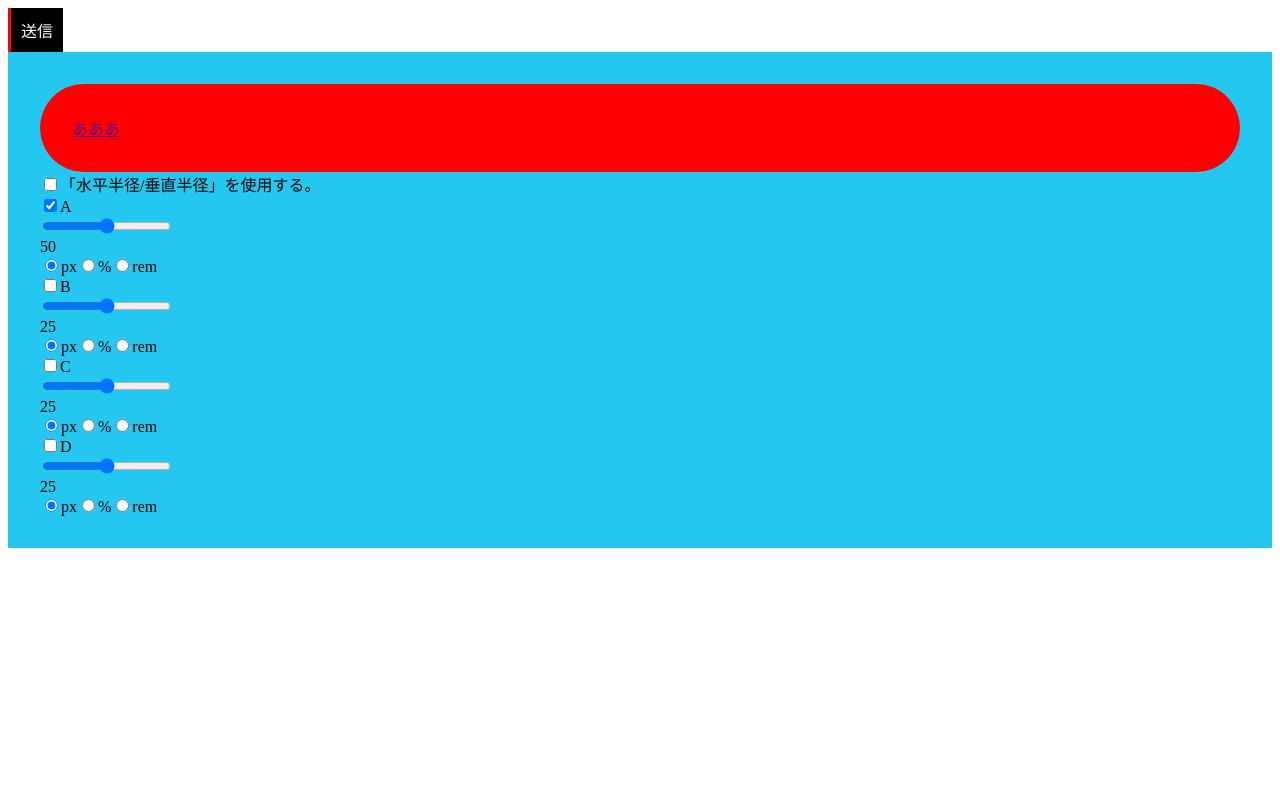
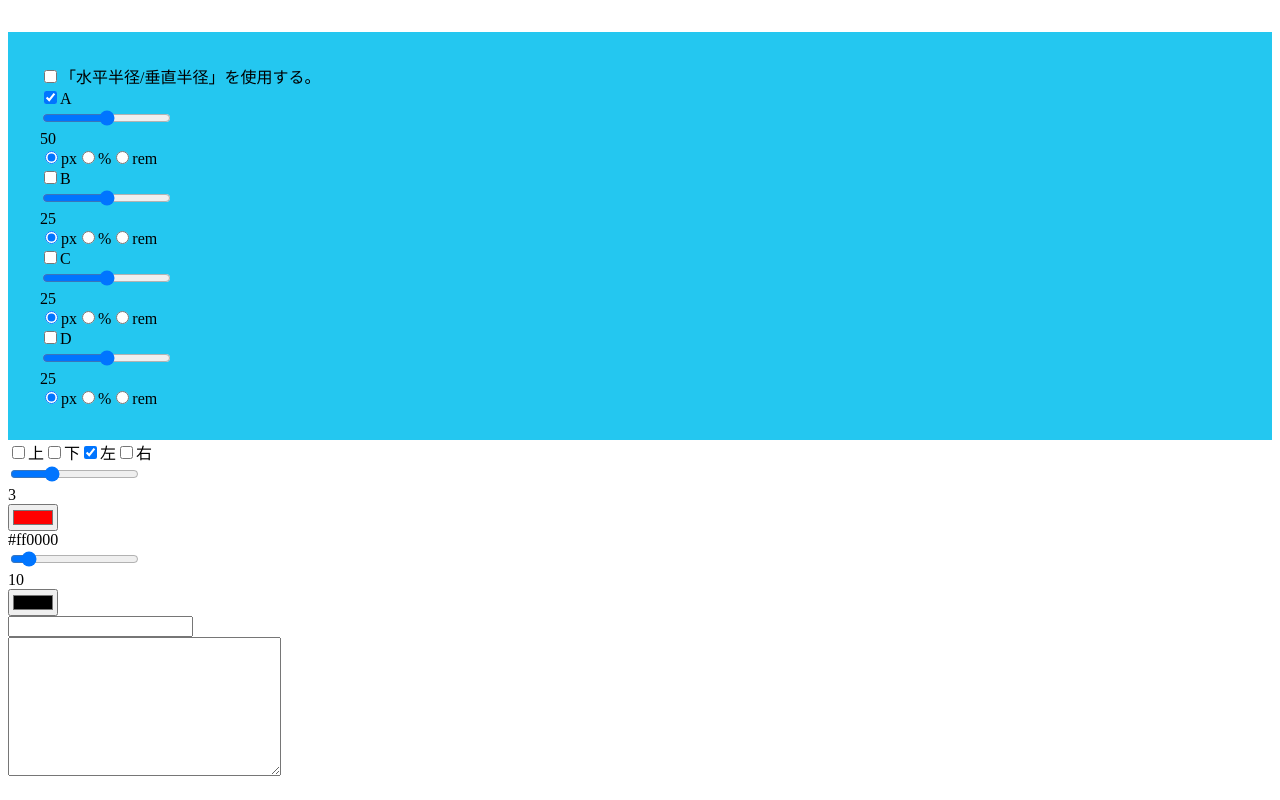
Before and after one commit to kensuke0518/buttonGallery1, a React (Create React App) app: page / in a window 1280 px wide. Built offline with nearby package versions, Linux system fonts and the light colour scheme.

Commit message:
残り微修正とカスケーディング対応

```diff
--- a/src/components/Cascade.js
+++ b/src/components/Cascade.js
@@ -1,19 +1,29 @@
+import { useState, useCallback, useContext } from 'react';
+import { Sheet } from './Integrate';
+
+
 //CSS抽出
-export function Cascade(props) {
+export function Cascade() {
+    const [styleState, setStyleState] = useContext(Sheet)
+
     const style = {
         width: '20em',
         height: '10em',
     }
-    const bg = 'background:' + props.cascade.bgcolor;
-    const pd = 'padding:' + props.cascade.padding + 'px';
+
+    console.log(styleState)
+/*
+    const bg = 'background:' + cascade.bgcolor;
+    const pd = 'padding:' + cascade.padding + 'px';
     const text =
         `.preview{
     ${bg};
-    ${props.cascade.padding === '0' ? '' : pd+';'}
+    ${cascade.padding === '0' ? '' : pd+';'}
 }`
+*/
     return (
         <div>
-            <textarea style={style} value={text} readOnly></textarea>
+            <textarea style={style} readOnly></textarea>
         </div>
     )
 }
--- a/src/components/Integrate.js
+++ b/src/components/Integrate.js
@@ -1,6 +1,6 @@
 import React,{ useState, useEffect, useReducer } from 'react';
 import { Character } from './blocks/Character';
-import { BgColor } from './blocks/BgColor';
+import { Background } from './blocks/Background';
 import { Padding } from './blocks/Padding';
 import { Border } from './blocks/Border';
 import { BorderRadius } from './blocks/BorderRadius';
@@ -10,15 +10,13 @@ import { Cascade } from './Cascade';
 export const Sheet = React.createContext()
 
 //ステート
+//ステートには「プロパティ名:{プロパティ:値,...}というオブジェクトを渡して、Preview.jsで展開する。
 const initialState = {
-    character: '送信',
-    bgcolor: '#000000',
-    padding: '10',
-    border: {
-        check: ['left'],
-        size: '3',
-        color: '#ff0000',
-    }
+    character: {character:'送信'},
+    background: {},
+    padding: {},
+    border: {}, //複数borderが指定されたオブジェクトが渡される。
+    borderRadius:{}
 }
 
 //レデューサー（CSSの取得のみにしたい）
@@ -27,57 +25,29 @@ const reducer = (state, action) => {
         case 'br': {
             return {
                 ...state,
-                borderRadius:action.event
+                borderRadius: action.value
             }
         }
-        /*case 'bg':
+        case 'bd': {
             return {
-                ...state,
-                bgcolor:action.event.target.value
+                border:action.value
             }
+        }
         case 'pd':
             return {
                 ...state,
-                padding: action.event.target.value
+                padding: action.value
             }
-        case 'chara':
+        case 'bg':
             return {
                 ...state,
-                character: action.event.target.value
+                background:action.value
             }
-        case 'bdCheck':
-            //ボーダーの方向
-            const [...check] = state.border.check;
-            const num = check.indexOf(action.event.target.value);
-            if (num === -1) {
-                check.push(action.event.target.value)
-            }
-            else{
-                check.splice(num, 1)
-            }
+        case 'ch':
             return {
                 ...state,
-                border: {
-                    ...state.border,
-                    check: check,
-                }
+                character: action.value
             }
-        case 'bdSize':
-            return {
-                ...state,
-                border: {
-                    ...state.border,
-                    size: action.event.target.value,
-                }
-            }
-        case 'bdColor':
-            return {
-                ...state,
-                border: {
-                    ...state.border,
-                    color: action.event.target.value,
-                }
-            }*/
     }
 }
 
@@ -86,13 +56,13 @@ export function Integrate() {
     const [state, dispatch] = useReducer(reducer, initialState);
     return (
         <Sheet.Provider value={[state, dispatch]}>
-            <Preview style={state} />
+            <Preview />
             <BorderRadius />
-            {/*<Character character={ state.character } doAction={e => dispatch({ type: 'chara', event: e }) } />
-            <BgColor bgcolor={state.bgcolor} doAction={e=>dispatch({type:'bg',event:e})} />
-            <Padding padding={state.padding} doAction={e => dispatch({ type: 'pd', event: e })} />
-            <Border border={state.border} doColorAction={e => dispatch({ type: 'bdColor', event: e })} doSizeAction={e => dispatch({ type: 'bdSize', event: e })} doAction={e => dispatch({ type: 'bdCheck', event: e })} />
-            <Cascade cascade={state} />*/}
+            <Border />
+            <Padding />
+            <Background />
+            <Character />
+            <Cascade />
         </Sheet.Provider>
     )
 }
--- a/src/components/Preview.js
+++ b/src/components/Preview.js
@@ -1,32 +1,23 @@
-function border(bdStyle) {
-    const obj = {}
-    if (bdStyle.check.length === 4) {
-        obj['border'] = `${bdStyle.size}px solid ${bdStyle.color}`
-    }
-    else if (0 < bdStyle.check.length < 4) {
-        bdStyle.check.map(tblr => {
-            const newTblr = tblr.charAt(0).toUpperCase() + tblr.slice(1);
-            obj['border' + newTblr] = `${bdStyle.size}px solid ${bdStyle.color}`
-        })
-    }
-    return obj;
-}
+import { useState, useCallback, useContext } from 'react';
+import { Sheet } from './Integrate';
 
-export function Preview(props) {
-    const styleState = props.style;
+export function Preview() {
+    const [styleState, setStyleState] = useContext(Sheet)
 
     const style = {
+        ...styleState.border,
+        ...styleState.borderRadius,
+        ...styleState.padding,
+        ...styleState.background,
+        color: '#fff',
         display: 'inline-block',
-        padding: styleState.padding + 'px',
-        background: styleState.bgcolor,
-        ...border(styleState.border),
-        color: '#fff',
         textDecoration: 'none',
     }
-    const stopLink = e => {
-        e.preventDefault();
-    }
+
+    const stopLink = e => e.preventDefault();
+
+    //console.log(styleState.character.character )
     return (
-        <a href="" onClick={stopLink} className="preview" style={style}>{props.style.character}</a>
+        <a href="" onClick={stopLink} className="preview" style={style}>送信</a>
     )
 }
--- /dev/null
+++ b/src/components/blocks/Background.js
@@ -0,0 +1,32 @@
+import { useState, useCallback, useContext } from 'react';
+import { Sheet } from '../Integrate';
+
+//背景色
+export function Background() {
+    const [styleState, setStyleDispatch] = useContext(Sheet);
+
+    const [state, setState] = useState({
+        bgcolor: '',
+    })
+
+    const bgColorFunc = e => {
+        setState({
+            ...state,
+            bgcolor:e.target.value,
+        })
+        bgFunc();
+    }
+
+    const bgFunc = () => {
+        const obj = {}
+        obj['background'] = state.bgcolor
+        setStyleDispatch({ type: 'bg', value: obj });
+    }
+
+    return (
+        <div>
+            <div><input type="color" value={state.bgcolor} onChange={bgColorFunc} /></div>
+            <div>{state.bgcolor}</div>
+        </div>
+    )
+}
--- a/src/components/blocks/Border.js
+++ b/src/components/blocks/Border.js
@@ -1,17 +1,90 @@
+import { useState, useCallback, useContext } from 'react';
+import { Sheet } from '../Integrate';
+
 //ボーダー
-export function Border(props) {
+export function Border() {
+    const [styleState, setStyleDispatch] = useContext(Sheet);
+
+    const [state, setState] = useState({
+        check: ['left'],
+        size: '3',
+        color: '#ff0000',
+    })
+
+    //方向
+    const directionFunc = e => {
+        const [...check] = state.check;
+        const num = check.indexOf(e.target.value);
+        if (num === -1) {
+            check.push(e.target.value)
+        }
+        else {
+            check.splice(num, 1)
+        }
+        setState({
+            ...state,
+            check: check,
+        })
+        bdCSS();
+    }
+
+    //サイズ
+    const sizeFunc = e => {
+        setState({
+            ...state,
+            size: e.target.value,
+        })
+        bdCSS();
+   }
+
+    //カラー
+    const colorFunc = e => {
+        setState({
+            ...state,
+            color: e.target.value,
+        })
+        bdCSS();
+    }
+
+    //CSS
+    function bdCSS() {
+        const obj = {}
+        if (state.check.length === 4) {
+            obj['border'] = `${state.size}px solid ${state.color}`
+        }
+        else if (1 < state.check.length < 4) {
+            state.check.map(tblr => {
+                const newTblr = tblr.charAt(0).toUpperCase() + tblr.slice(1);
+                obj['border' + newTblr] = `${state.size}px solid ${state.color}`
+            })
+        }
+        else if (state.check.length === 0) {
+            obj = {}
+        }
+        if (state.size === 0) {
+            obj = {}
+        }
+        console.log(obj)
+        setStyleDispatch({ type: 'bd', value: obj });
+    }
+
+
     return (
         <div>
             <div>
-                <input type="checkbox" name="" value="top" id="borderTop" onClick={props.doAction} />上
-                <input type="checkbox" name="" value="bottom" id="borderBottom" onClick={props.doAction} />下
-                <input type="checkbox" name="" value="left" id="borderLeft" defaultChecked onClick={props.doAction} />左
-                <input type="checkbox" name="" value="right" id="borderRight" onClick={props.doAction} />右
+                <input type="checkbox" name="" value="top" id="borderTop" onClick={directionFunc} />上
+                <input type="checkbox" name="" value="bottom" id="borderBottom" onClick={directionFunc} />下
+                <input type="checkbox" name="" value="left" id="borderLeft" defaultChecked onClick={directionFunc} />左
+                <input type="checkbox" name="" value="right" id="borderRight" onClick={directionFunc} />右
             </div>
-            <input type="range" value={props.border.size} min="0" max="10" onChange={props.doSizeAction} />
-            <div>{props.border.size}</div>
-            <input type="color" value={props.border.color} onChange={props.doColorAction} />
-            <div>{props.border.color}</div>
+            <input type="range" value={state.size} min="0" max="10" onChange={sizeFunc} />
+            <div>{state.size}</div>
+            <input type="color" value={state.color} onChange={colorFunc} />
+            <div>{state.color}</div>
         </div>
     )
 }
+
+
+/**
+ */
--- a/src/components/blocks/BorderRadius.js
+++ b/src/components/blocks/BorderRadius.js
@@ -3,9 +3,9 @@ import { Sheet } from '../Integrate';
 
 //角丸
 //https://coliss.com/articles/build-websites/operation/css/css-border-radius-can-do-that.html
-export function BorderRadius(props) {
+export function BorderRadius() {
     //CSSレデューサーを取得
-    const [styleState, setStyleState] = useContext(Sheet);
+    const [styleState, setStyleDispatch] = useContext(Sheet);
 
     const style = {
         background: '#24c7f0',
@@ -13,7 +13,6 @@ export function BorderRadius(props) {
     }
 
     const [state, setState] = useState({
-        borderRadius: {
         horizonVertical: false,
         style: {
             a: {
@@ -37,137 +36,121 @@ export function BorderRadius(props) {
                 unit: 'px',
             },
         }
-        },
     })
 
     //水平垂直
-    const doHV = e => {
+    const horizonVerticalFunc = e => {
         setState({
             ...state,
-            borderRadius: {
-                ...state.borderRadius,
             horizonVertical: e.target.checked
-            }
         })
     }
 
     //各頂点を使うかどうか
-    const doUse = e => {
+    const radiusUseFunc = e => {
         //チェックされた要素がaかbかを判断する
         const targetValue = e.target.value;
         setState({
             ...state,
-            borderRadius: {
-                ...state.borderRadius,
             style: {
-                    ...state.borderRadius.style,
+                ...state.style,
                 [targetValue]: {
-                        ...state.borderRadius.style[targetValue],
+                    ...state.style[targetValue],
                     check: e.target.checked
                 }
             }
-            }
         })
+        brCSS();
     }
 
     //サイズの調整
-    const doSize = e => {
+    const sizeFunc = e => {
         const targetValue = e.target.name;
         setState({
             ...state,
-            borderRadius: {
-                ...state.borderRadius,
             style: {
-                    ...state.borderRadius.style,
+                ...state.style,
                 [targetValue]: {
-                        ...state.borderRadius.style[targetValue],
+                    ...state.style[targetValue],
                     size: e.target.value
                 }
             }
-            }
         })
+        brCSS();
     }
 
     //単位の設定
-    const doRadio = e => {
-        console.log(e.target.name)
+    const unitFunc = e => {
         const targetValue = e.target.name;
         setState({
             ...state,
-            borderRadius: {
-                ...state.borderRadius,
             style: {
-                    ...state.borderRadius.style,
+                ...state.style,
                 [targetValue]: {
-                        ...state.borderRadius.style[targetValue],
+                    ...state.style[targetValue],
                     unit: e.target.value
                 }
             }
-            }
         })
+        brCSS();
     }
 
     //最終的なCSSの抽出
-    const borCSS = () => {
-        const bbb = state.borderRadius.style;
-        let ddd = '';
-        for (const aaa in bbb) {
-            if (bbb[aaa].check === true) {
-                ddd = `${ddd} ${bbb[aaa].size}${bbb[aaa].unit}`
+    const brCSS = () => {
+        const obj = {}
+        const stateStyles = state.style;
+        let brValue = '';
+        for (let i in stateStyles) {
+            if (stateStyles[i].check === true) {
+                brValue = `${brValue} ${stateStyles[i].size}${stateStyles[i].unit}`
             }
         }
-        return { borderRadius: ddd }
-    }
-    const boxStyle = {
-        background: '#f00',
-        padding: '2em',
-        display: 'block',
-        ...borCSS(),
+        obj['borderRadius'] = brValue;
+        setStyleDispatch({ type: 'br', value: obj })
     }
     return (
         <div style={style}>
-            <div><a href="" className="preview" style={boxStyle}>あああ</a></div>
             <div>
-                <input type="checkbox" onClick={doHV} />「水平半径/垂直半径」を使用する。
+                <input type="checkbox" onClick={horizonVerticalFunc} />「水平半径/垂直半径」を使用する。
             </div>
             <div>
-                <input type="checkbox" value="a" onChange={doUse} defaultChecked />A<br />
-                <input type="range" name="a" onChange={doSize} />
-                <div>{state.borderRadius.style.a.size}</div>
+                <input type="checkbox" value="a" onChange={radiusUseFunc} defaultChecked />A<br />
+                <input type="range" name="a" onChange={sizeFunc} />
+                <div>{state.style.a.size}</div>
                 <div>
-                    <input type="radio" value="px" name="a" onChange={doRadio} defaultChecked />px
-                    <input type="radio" value="%" name="a" onChange={doRadio} />%
-                    <input type="radio" value="rem" name="a" onChange={doRadio} />rem
+                    <input type="radio" value="px" name="a" onChange={unitFunc} defaultChecked />px
+                    <input type="radio" value="%" name="a" onChange={unitFunc} />%
+                    <input type="radio" value="rem" name="a" onChange={unitFunc} />rem
                 </div>
             </div>
             <div>
-                <input type="checkbox" value="b" onChange={doUse} />B<br />
-                <input type="range" name="b" onChange={doSize} />
-                <div>{state.borderRadius.style.b.size}</div>
+                <input type="checkbox" value="b" onChange={radiusUseFunc} />B<br />
+                <input type="range" name="b" onChange={sizeFunc} />
+                <div>{state.style.b.size}</div>
                 <div>
-                    <input type="radio" value="px" name="b" onChange={doRadio} defaultChecked />px
-                    <input type="radio" value="%" name="b" onChange={doRadio} />%
-                    <input type="radio" value="rem" name="b" onChange={doRadio} />rem
+                    <input type="radio" value="px" name="b" onChange={unitFunc} defaultChecked />px
+                    <input type="radio" value="%" name="b" onChange={unitFunc} />%
+                    <input type="radio" value="rem" name="b" onChange={unitFunc} />rem
                 </div>
             </div>
             <div>
-                <input type="checkbox" value="c" onChange={doUse} />C<br />
-                <input type="range" name="c" onChange={doSize} />
-                <div>{state.borderRadius.style.c.size}</div>
+                <input type="checkbox" value="c" onChange={radiusUseFunc} />C<br />
+                <input type="range" name="c" onChange={sizeFunc} />
+                <div>{state.style.c.size}</div>
                 <div>
-                    <input type="radio" value="px" name="c" onChange={doRadio} defaultChecked />px
-                    <input type="radio" value="%" name="c" onChange={doRadio} />%
-                    <input type="radio" value="rem" name="c" onChange={doRadio} />rem
+                    <input type="radio" value="px" name="c" onChange={unitFunc} defaultChecked />px
+                    <input type="radio" value="%" name="c" onChange={unitFunc} />%
+                    <input type="radio" value="rem" name="c" onChange={unitFunc} />rem
                 </div>
             </div>
             <div>
-                <input type="checkbox" value="d" onChange={doUse} />D<br />
-                <input type="range" name="d" onChange={doSize} />
-                <div>{state.borderRadius.style.d.size}</div>
+                <input type="checkbox" value="d" onChange={radiusUseFunc} />D<br />
+                <input type="range" name="d" onChange={sizeFunc} />
+                <div>{state.style.d.size}</div>
                 <div>
-                    <input type="radio" value="px" name="d" onChange={doRadio} defaultChecked />px
-                    <input type="radio" value="%" name="d" onChange={doRadio} />%
-                    <input type="radio" value="rem" name="d" onChange={doRadio} />rem
+                    <input type="radio" value="px" name="d" onChange={unitFunc} defaultChecked />px
+                    <input type="radio" value="%" name="d" onChange={unitFunc} />%
+                    <input type="radio" value="rem" name="d" onChange={unitFunc} />rem
                 </div>
             </div>
         </div>
--- a/src/components/blocks/Character.js
+++ b/src/components/blocks/Character.js
@@ -1,8 +1,31 @@
+import { useState, useCallback, useContext } from 'react';
+import { Sheet } from '../Integrate';
+
 //文言
-export function Character(props) {
+export function Character() {
+    const [styleState, setStyleDispatch] = useContext(Sheet);
+
+    const [state, setState] = useState({
+        character: '',
+    })
+
+    const characterFunc = e => {
+        setState({
+            ...state,
+            character: e.target.value,
+        })
+        chFunc();
+    }
+
+    const chFunc = () => {
+        const obj = {}
+        obj['character'] = state.character
+        setStyleDispatch({ type: 'ch', value: obj });
+    }
+
     return (
         <div>
-            <input type="text" value={props.character} onChange={props.doAction} />
+            <input type="text" value={state.character} onChange={characterFunc} />
         </div>
     )
 }
--- a/src/components/blocks/Padding.js
+++ b/src/components/blocks/Padding.js
@@ -1,9 +1,33 @@
+import { useState, useCallback, useContext } from 'react';
+import { Sheet } from '../Integrate';
+
 //余白
-export function Padding(props) {
+export function Padding() {
+    const [styleState, setStyleDispatch] = useContext(Sheet);
+
+    const [state, setState] = useState({
+        size: '10',
+        unit: 'px',
+    })
+
+    const sizeFunc = e => {
+        setState({
+            ...state,
+            size:e.target.value,
+        })
+        pdFunc();
+    }
+
+    const pdFunc = () => {
+        const obj = {}
+        obj['padding'] = `${state.size}${state.unit}`
+        setStyleDispatch({type:'pd',value:obj})
+    }
+
     return (
         <div>
-            <input type="range" value={props.padding} min="0" max="100" onChange={props.doAction} />
-            <div>{props.padding}</div>
+            <input type="range" value={state.size} min="0" max="100" onChange={sizeFunc} />
+            <div>{state.size}</div>
         </div>
     )
 }
```
Also changed, not shown: src/components/blocks/BgColor.js (deleted, +0 -9 lines). Lines whose indentation alone changed are shown as unchanged.
